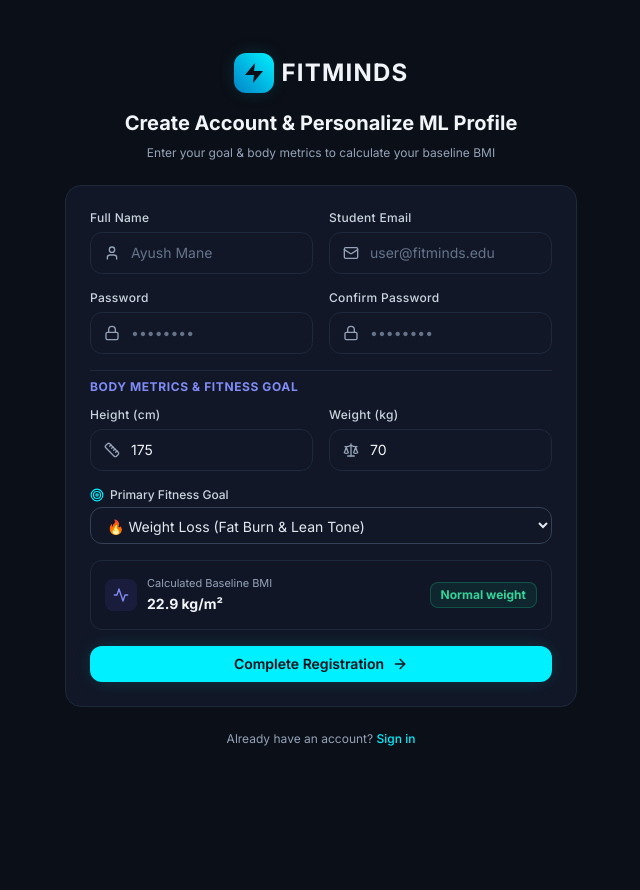
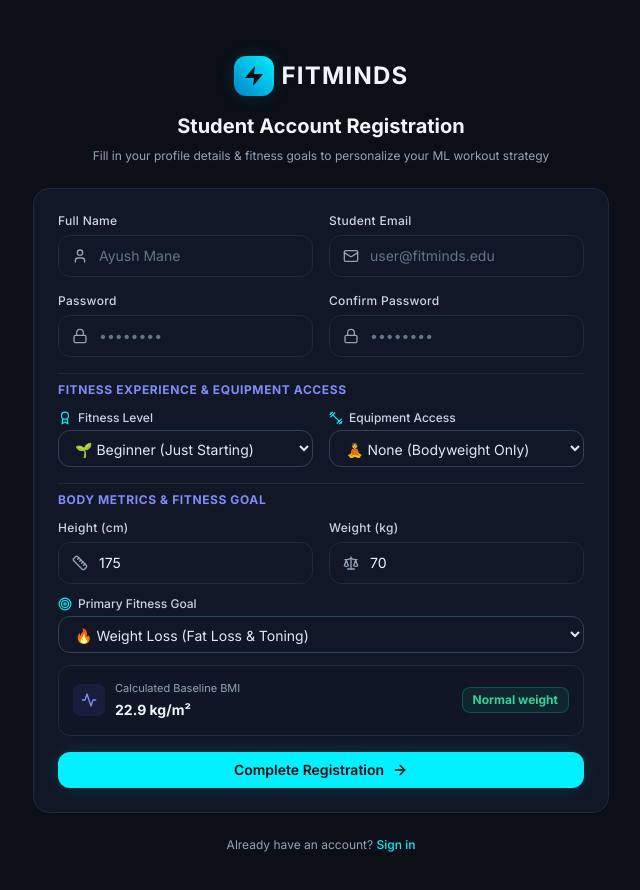
Before and after one commit to shrirajpatil-codes/FitMinds, a React (Vite) app in the folder frontend/: page /register in a window 1280 px wide. Shown: the top 890 px of the page, without its empty margins (319-959 px from the left). Before the commit the page ends 800 px from the top, so only its background shows below. Built offline with nearby package versions, Linux system fonts and the light colour scheme; no server answers.

Commit message:
feat(auth): restore level and equipment fields alongside height, weight, goal and BMI on registration

```diff
--- a/frontend/src/pages/RegisterPage.jsx
+++ b/frontend/src/pages/RegisterPage.jsx
@@ -1,6 +1,6 @@
 import React, { useState } from 'react';
 import { Link, useNavigate } from 'react-router-dom';
-import { Zap, User, Mail, Lock, ArrowRight, AlertCircle, Scale, Ruler, Target, Activity } from 'lucide-react';
+import { Zap, User, Mail, Lock, ArrowRight, AlertCircle, Scale, Ruler, Target, Activity, Dumbbell, Award } from 'lucide-react';
 import { Button } from '../components/common/Button';
 import { Input } from '../components/common/Input';
 import { Card } from '../components/common/Card';
@@ -12,9 +12,18 @@ export const RegisterPage = () => {
   const [email, setEmail] = useState('');
   const [password, setPassword] = useState('');
   const [confirmPassword, setConfirmPassword] = useState('');
+
+  // Fitness Experience & Equipment
+  const [fitnessExperience, setFitnessExperience] = useState('BEGINNER');
+  const [equipment, setEquipment] = useState('NONE');
+
+  // Body Metrics
   const [heightCm, setHeightCm] = useState('175');
   const [weightKg, setWeightKg] = useState('70');
+
+  // Primary Goal
   const [fitnessGoal, setFitnessGoal] = useState('WEIGHT_LOSS');
+
   const [loading, setLoading] = useState(false);
   const [errorMsg, setErrorMsg] = useState('');
 
@@ -66,6 +75,8 @@ export const RegisterPage = () => {
 
     setLoading(true);
     const result = await registerUser(name, email, password, {
+      fitnessExperience,
+      equipment,
       heightCm: parseFloat(heightCm),
       weightKg: parseFloat(weightKg),
       fitnessGoal,
@@ -80,8 +91,8 @@ export const RegisterPage = () => {
   };
 
   return (
-    <div className="min-h-screen bg-background text-slate-100 flex flex-col justify-center items-center p-4 sm:p-6">
-      <div className="w-full max-w-lg space-y-6">
+    <div className="min-h-screen bg-background text-slate-100 flex flex-col justify-center items-center p-4 sm:p-6 my-8">
+      <div className="w-full max-w-xl space-y-6">
         {/* Brand Header */}
         <div className="text-center space-y-2">
           <Link to="/" className="inline-flex items-center gap-2 mb-2">
@@ -90,8 +101,8 @@ export const RegisterPage = () => {
             </div>
             <span className="font-extrabold text-2xl tracking-wider text-slate-100">FITMINDS</span>
           </Link>
-          <h2 className="text-xl font-bold text-slate-100">Create Account & Personalize ML Profile</h2>
-          <p className="text-xs text-slate-400">Enter your goal & body metrics to calculate your baseline BMI</p>
+          <h2 className="text-xl font-bold text-slate-100">Student Account Registration</h2>
+          <p className="text-xs text-slate-400">Fill in your profile details & fitness goals to personalize your ML workout strategy</p>
         </div>
 
         {/* Error Alert */}
@@ -104,6 +115,7 @@ export const RegisterPage = () => {
         {/* Register Form Card */}
         <Card variant="default" className="p-6">
           <form onSubmit={handleSubmit} className="space-y-4">
+            {/* Account Credentials */}
             <div className="grid grid-cols-1 sm:grid-cols-2 gap-4">
               <Input
                 label="Full Name"
@@ -148,13 +160,54 @@ export const RegisterPage = () => {
               />
             </div>
 
+            {/* Fitness Level & Equipment */}
+            <div className="pt-2 border-t border-slate-800">
+              <span className="text-xs font-bold text-indigo-400 uppercase tracking-wider block mb-3">
+                Fitness Experience & Equipment Access
+              </span>
+
+              <div className="grid grid-cols-1 sm:grid-cols-2 gap-4">
+                <div>
+                  <label className="block text-xs font-medium text-slate-300 mb-1 flex items-center gap-1.5">
+                    <Award className="w-3.5 h-3.5 text-brand" />
+                    Fitness Level
+                  </label>
+                  <select
+                    value={fitnessExperience}
+                    onChange={(e) => setFitnessExperience(e.target.value)}
+                    className="w-full px-3 py-2 bg-slate-900 border border-slate-700 rounded-xl text-slate-200 text-sm focus:outline-none focus:border-brand"
+                  >
+                    <option value="BEGINNER">🌱 Beginner (Just Starting)</option>
+                    <option value="INTERMEDIATE">⚡ Intermediate (Regular Workouts)</option>
+                    <option value="ADVANCED">🔥 Advanced (Experienced Athlete)</option>
+                  </select>
+                </div>
+
+                <div>
+                  <label className="block text-xs font-medium text-slate-300 mb-1 flex items-center gap-1.5">
+                    <Dumbbell className="w-3.5 h-3.5 text-brand" />
+                    Equipment Access
+                  </label>
+                  <select
+                    value={equipment}
+                    onChange={(e) => setEquipment(e.target.value)}
+                    className="w-full px-3 py-2 bg-slate-900 border border-slate-700 rounded-xl text-slate-200 text-sm focus:outline-none focus:border-brand"
+                  >
+                    <option value="NONE">🧘 None (Bodyweight Only)</option>
+                    <option value="BASIC">🏋️ Basic (Dumbbells / Bands)</option>
+                    <option value="GYM">🏢 Full Gym Access</option>
+                  </select>
+                </div>
+              </div>
+            </div>
+
             {/* Body Metrics Row */}
             <div className="pt-2 border-t border-slate-800">
               <span className="text-xs font-bold text-indigo-400 uppercase tracking-wider block mb-3">
                 Body Metrics & Fitness Goal
               </span>
 
-              <div className="grid grid-cols-1 sm:grid-cols-2 gap-4">
+              <div className="grid grid-cols-1 sm:grid-cols-2 gap-4 mb-3">
                 <Input
                   label="Height (cm)"
                   type="number"
@@ -175,10 +228,9 @@ export const RegisterPage = () => {
                   required
                 />
               </div>
-            </div>
 
-            {/* Fitness Goal Selection */}
-            <div>
+              {/* Primary Fitness Goal */}
+              <div className="mb-3">
                 <label className="block text-xs font-medium text-slate-300 mb-1 flex items-center gap-1.5">
                   <Target className="w-3.5 h-3.5 text-brand" />
                   Primary Fitness Goal
@@ -188,11 +240,12 @@ export const RegisterPage = () => {
                   onChange={(e) => setFitnessGoal(e.target.value)}
                   className="w-full px-3 py-2 bg-slate-900 border border-slate-700 rounded-xl text-slate-200 text-sm focus:outline-none focus:border-brand"
                 >
-                <option value="WEIGHT_LOSS">🔥 Weight Loss (Fat Burn & Lean Tone)</option>
-                <option value="WEIGHT_GAIN">💪 Weight Gain (Muscle Mass Sculpt)</option>
-                <option value="STRENGTH">🏋️ Strength & Muscle Hypertrophy</option>
+                  <option value="WEIGHT_LOSS">🔥 Weight Loss (Fat Loss & Toning)</option>
+                  <option value="WEIGHT_GAIN">💪 Weight Gain (Muscle Mass Building)</option>
+                  <option value="STRENGTH">🏋️ Build Strength & Hypertrophy</option>
                   <option value="FITNESS">⚡ General Fitness & Stamina</option>
-                <option value="CONSISTENCY">🎯 Habit & Consistency</option>
+                  <option value="CONSISTENCY">🎯 Habit & Workout Consistency</option>
+                  <option value="ACTIVE">🧘 Stay Active & Stress Relief</option>
                 </select>
               </div>
 
@@ -214,6 +267,7 @@ export const RegisterPage = () => {
                   </div>
                 </div>
               )}
+            </div>
 
             <Button type="submit" variant="primary" fullWidth rightIcon={ArrowRight} disabled={loading}>
               {loading ? 'Creating Account & Training Profile...' : 'Complete Registration'}
```
Also changed, not shown: 1 other file (tests, documents, lock files or other folders). Lines whose indentation alone changed are shown as unchanged.
